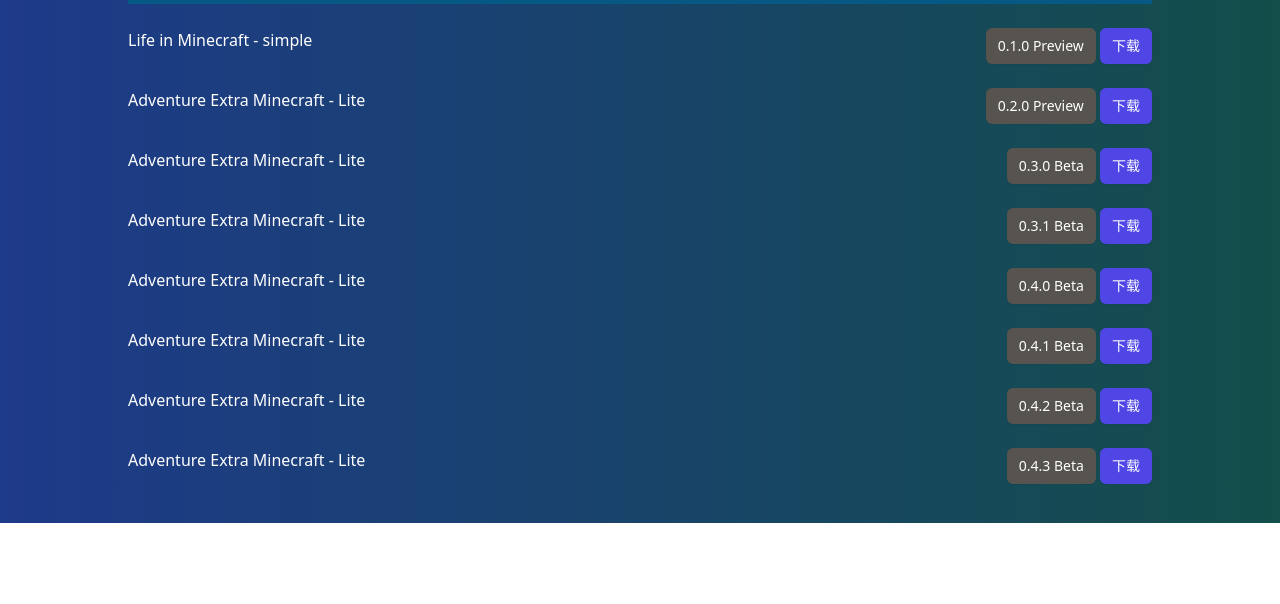
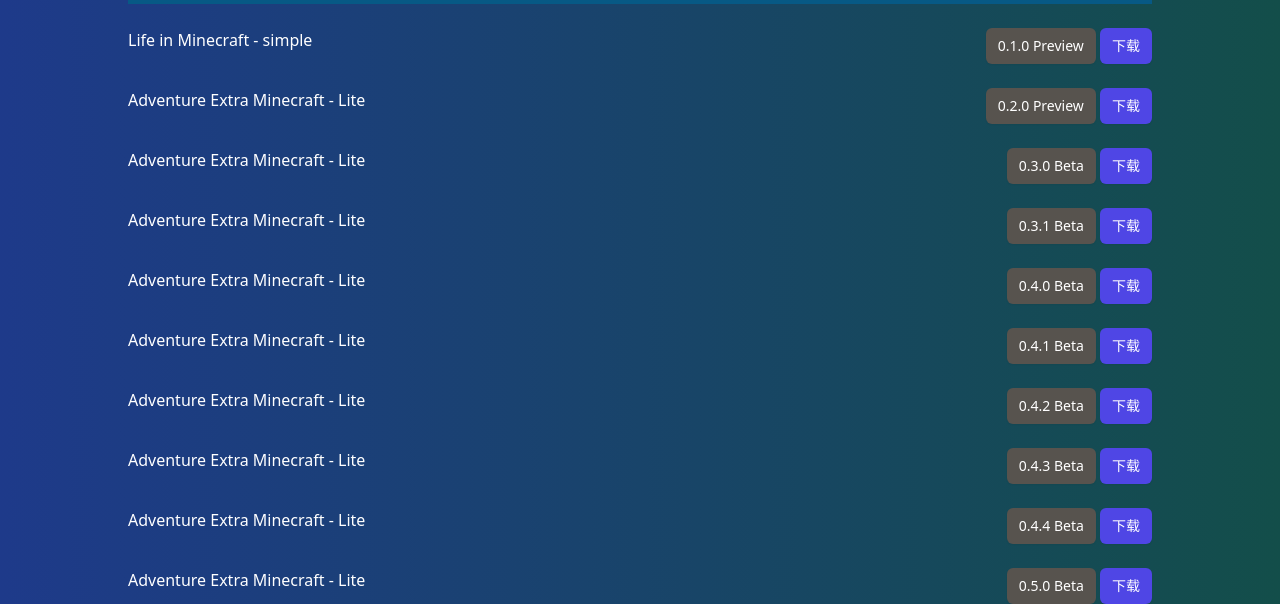
Before and after one commit to CQFBStudiosite/cqfbstudiosite.github.io, a plain HTML site: page download.html in a window 1280 px wide. Shown: the part 277-881 px from the top of the page. Before the commit the page ends 800 px from the top, so only its background shows below. Drawn offline with Linux system fonts and the light colour scheme.

Commit message:
update modpack

```diff
--- a/download.html
+++ b/download.html
@@ -89,6 +89,22 @@
                     <button class="items-center rounded-md bg-indigo-600 px-3 py-2 text-sm text-white shadow-sm hover:bg-indigo-500 " onclick="open_url('https\://wwk.lanzouj.com/i9z9u22j5fsh')">下载</button>
                 </div>
             </div>
+            <br>
+            <div class="flex">
+                <span>Adventure Extra Minecraft - Lite</span>
+                <div class="gap-2 ml-auto">
+                    <button class="items-center rounded-md bg-stone-600 px-3 py-2 text-sm text-white shadow-sm hover:cursor-default">0.4.4 Beta</button>
+                    <button class="items-center rounded-md bg-indigo-600 px-3 py-2 text-sm text-white shadow-sm hover:bg-indigo-500 " onclick="open_url('https\://wwk.lanzouj.com/icdlg2453t4d')">下载</button>
+                </div>
+            </div>
+            <br>
+            <div class="flex">
+                <span>Adventure Extra Minecraft - Lite</span>
+                <div class="gap-2 ml-auto">
+                    <button class="items-center rounded-md bg-stone-600 px-3 py-2 text-sm text-white shadow-sm hover:cursor-default">0.5.0 Beta</button>
+                    <button class="items-center rounded-md bg-indigo-600 px-3 py-2 text-sm text-white shadow-sm hover:bg-indigo-500 " onclick="open_url('https\://wwk.lanzouj.com/iJth32453twb')">下载</button>
+                </div>
+            </div>
         </div>
     </body>
 </html>
```
